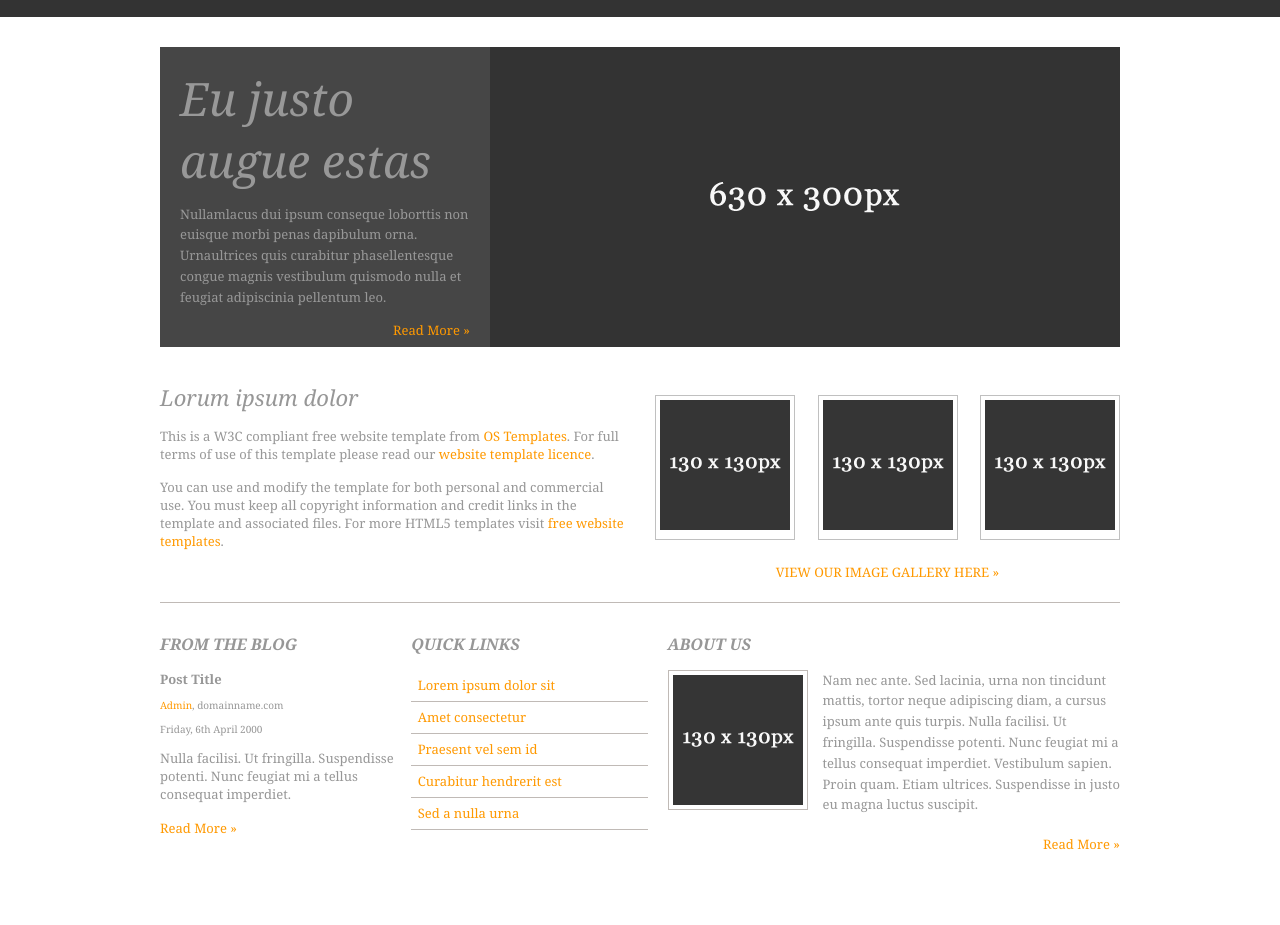
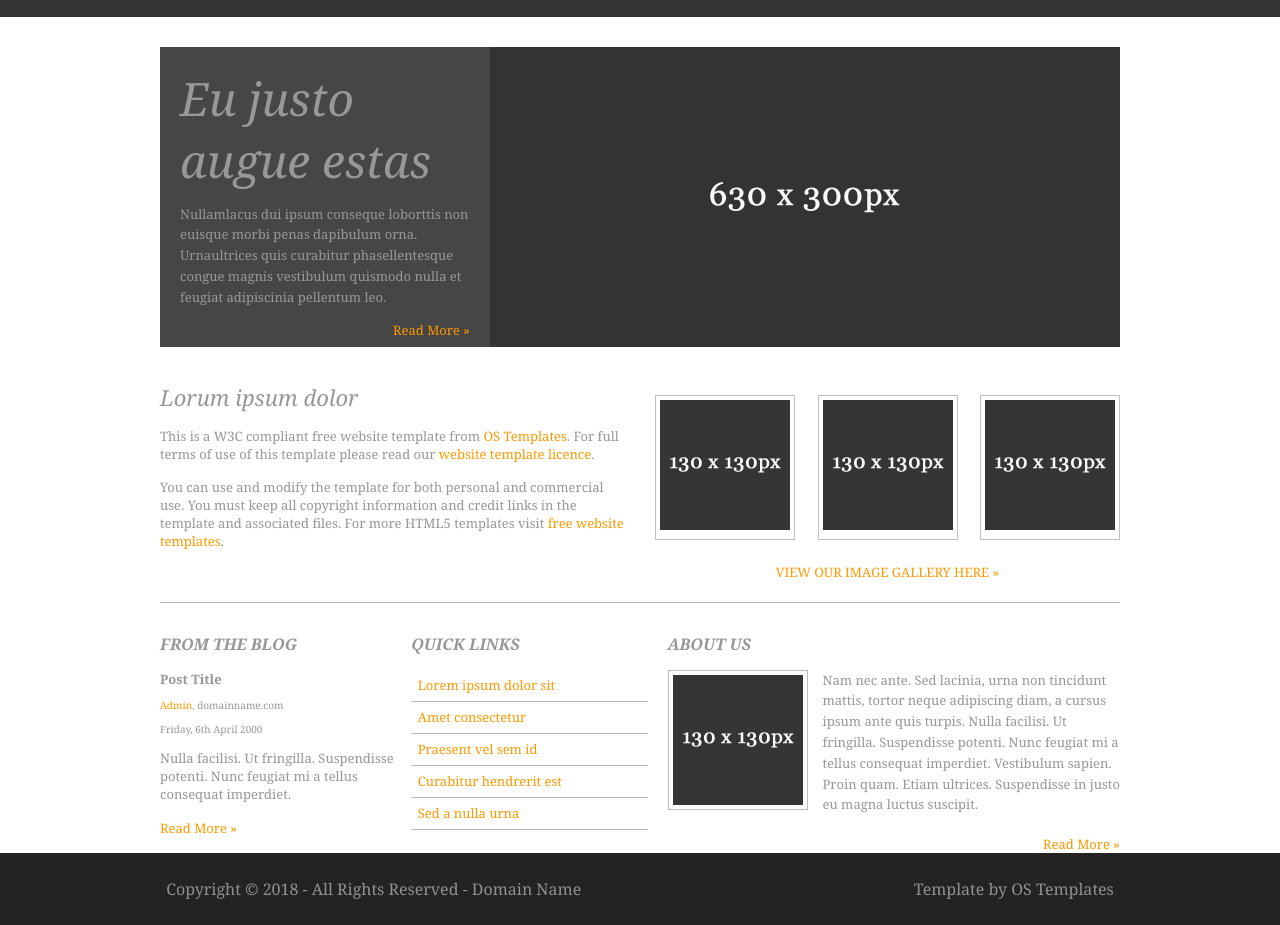
Before and after one commit to iamaiza/html-mockups, a plain HTML site: page Basic-90/index.html in a window 1280 px wide. Shown: the part 165-1090 px from the top of the page. Before the commit the page ends 1018 px from the top, so only its background shows below. Drawn offline with Linux system fonts and the light colour scheme.

Commit message:
created footer

```diff
--- a/Basic-90/index.html
+++ b/Basic-90/index.html
@@ -102,5 +102,9 @@
                   <a href="">Read More »</a>
           </div>
       </div>
+      <div class="footer">
+        <article class="copyright">Copyright © 2018 - All Rights Reserved - Domain Name</article>
+        <article class="copyright">Template by OS Templates</article>
+    </div>
 </body>
 </html>
--- a/Basic-90/style.css
+++ b/Basic-90/style.css
@@ -231,3 +231,12 @@
     float: right;
     padding-top: 20px;
 }
+
+.footer{
+    background-color: #232323;
+    color: #919191;
+    display: flex;
+    justify-content: space-around;
+    align-items: center;
+    padding: 25px 0 25px 0;
+}
```
